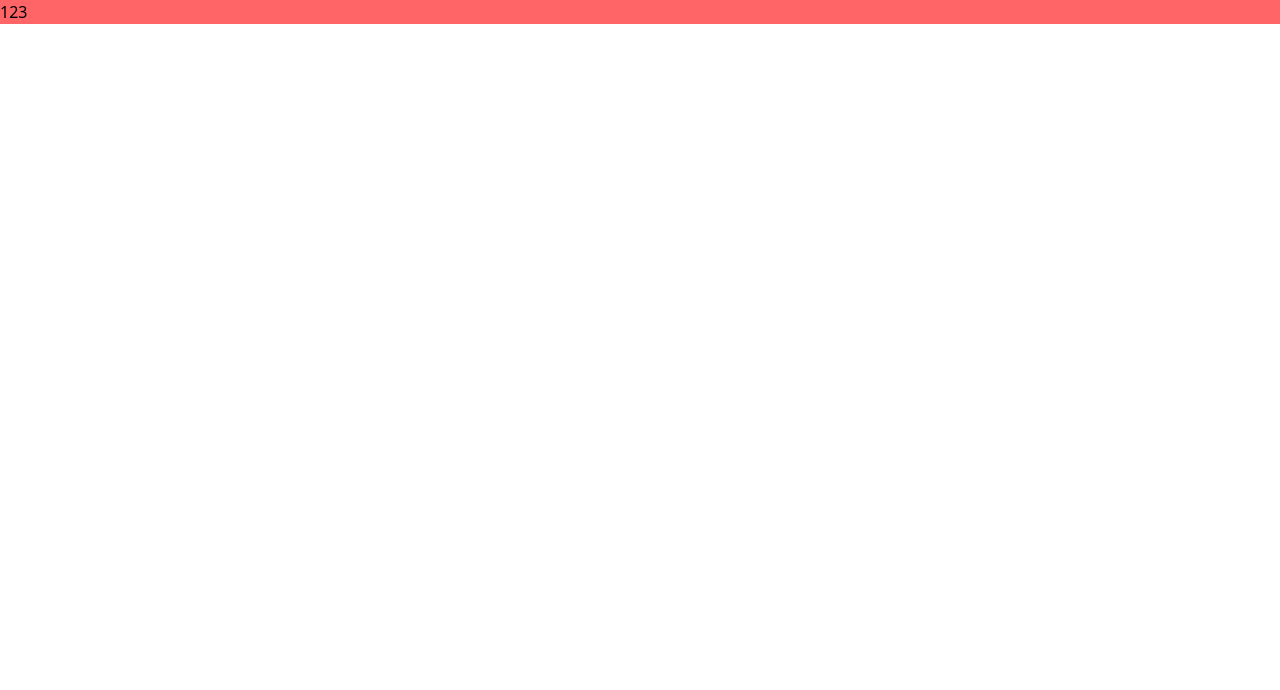
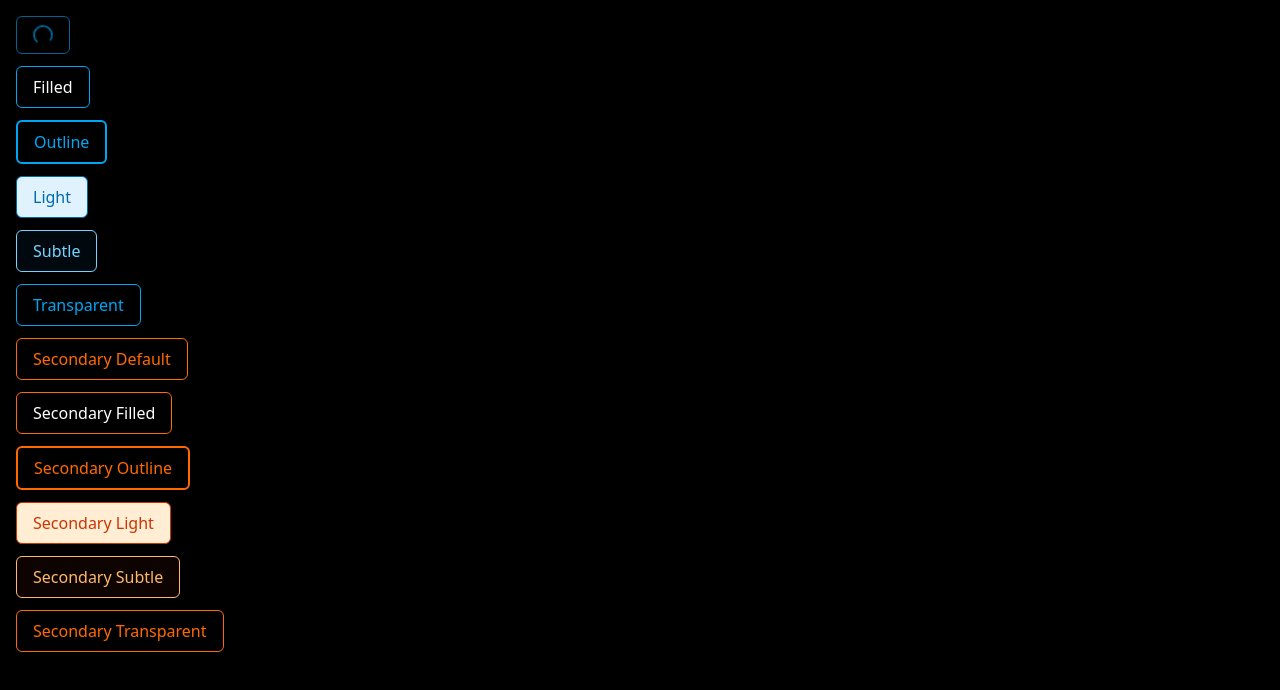
Before and after one commit to konyasharin/surveys-frontend, a React (Vite) app: page / in a window 1280 px wide. Shown: the top 690 px of the page. Built offline with nearby package versions, Linux system fonts and the light colour scheme.

Commit message:
task/1 🧊 feat: add button component

```diff
--- a/package.json
+++ b/package.json
@@ -21,6 +21,7 @@
   },
   "dependencies": {
     "@tailwindcss/vite": "^4.1.14",
+    "clsx": "^2.1.1",
     "react": "^18.3.1",
     "react-dom": "^18.3.1",
     "tailwindcss": "^4.1.14"
--- a/src/app/entry/app.tsx
+++ b/src/app/entry/app.tsx
@@ -1,7 +1,49 @@
 import { FC } from 'react';
 
+import { Button } from '@/shared/ui';
+
 const App: FC = () => {
-  return <div className={'bg-red-400'}>123</div>;
+  return (
+    <div className="h-screen bg-black flex flex-col items-start gap-3 p-4">
+      <Button size="md" variant="default" loading>
+        Default
+      </Button>
+      <Button size="md" variant="filled">
+        Filled
+      </Button>
+      <Button size="md" variant="outline">
+        Outline
+      </Button>
+      <Button size="md" variant="light">
+        Light
+      </Button>
+      <Button size="md" variant="subtle">
+        Subtle
+      </Button>
+      <Button size="md" variant="transparent">
+        Transparent
+      </Button>
+
+      <Button size="md" color="secondary" variant="default">
+        Secondary Default
+      </Button>
+      <Button size="md" color="secondary" variant="filled">
+        Secondary Filled
+      </Button>
+      <Button size="md" color="secondary" variant="outline">
+        Secondary Outline
+      </Button>
+      <Button size="md" color="secondary" variant="light">
+        Secondary Light
+      </Button>
+      <Button size="md" color="secondary" variant="subtle">
+        Secondary Subtle
+      </Button>
+      <Button size="md" color="secondary" variant="transparent">
+        Secondary Transparent
+      </Button>
+    </div>
+  );
 };
 
 export default App;
--- /dev/null
+++ b/src/shared/ui/Button.tsx
@@ -0,0 +1,91 @@
+import { ComponentProps, FC, ReactNode } from 'react';
+import clsx from 'clsx';
+
+interface ButtonProps extends ComponentProps<'button'> {
+  size?: 'xs' | 'md' | 'lg' | 'xl';
+  color?: 'default' | 'secondary';
+  variant?:
+    | 'default'
+    | 'filled'
+    | 'outline'
+    | 'light'
+    | 'subtle'
+    | 'transparent';
+  leftSection?: ReactNode;
+  rightSection?: ReactNode;
+  loading?: boolean;
+}
+
+export const Button: FC<ButtonProps> = ({
+  children,
+  size = 'xs',
+  color = 'default',
+  variant = 'default',
+  leftSection,
+  rightSection,
+  loading,
+  disabled,
+  ...props
+}) => {
+  const btnSize = {
+    xs: 'px-3 py-1 text-sm',
+    md: 'px-4 py-2 text-base',
+    lg: 'px-5.5 py-3 text-lg',
+    xl: 'px-6.5 py-4 text-xl',
+  };
+  const colorStyles = {
+    default: {
+      base: 'text-sky-500 border-sky-500',
+      bg: 'bg-black',
+      hover: 'hover:bg-sky-500/75',
+      light: 'bg-sky-100 text-sky-700 hover:bg-sky-200',
+      subtle: 'bg-sky-950/20 text-sky-300 hover:bg-sky-800/40',
+    },
+    secondary: {
+      base: 'text-orange-500 border-orange-500',
+      bg: 'bg-black',
+      hover: 'hover:bg-orange-500/75',
+      light: 'bg-orange-100 text-orange-700 hover:bg-orange-200',
+      subtle: 'bg-orange-950/20 text-orange-300 hover:bg-orange-800/40',
+    },
+  };
+  const btnVariant = {
+    default: `${colorStyles[color].base} ${colorStyles[color].bg} ${colorStyles[color].hover}`,
+    filled: `${colorStyles[color].base.replace('text-', 'text-white ')} ${colorStyles[color].base.replace('text-', 'bg-')} hover:opacity-80`,
+    outline: `border-2 ${colorStyles[color].base} bg-transparent hover:${colorStyles[color].base.split(' ')[0]}/20`,
+    light: `${colorStyles[color].light}`,
+    subtle: `${colorStyles[color].subtle}`,
+    transparent: `bg-transparent text-${color === 'default' ? 'sky' : 'orange'}-500 hover:bg-${color === 'default' ? 'sky' : 'orange'}-500/10`,
+  };
+
+  return (
+    <button
+      className={clsx(
+        'inline-flex items-center justify-center gap-2 rounded-md border transition',
+        btnSize[size],
+        btnVariant[variant],
+        (loading || disabled) && 'opacity-60 cursor-not-allowed',
+      )}
+      {...props}
+    >
+      {loading ? (
+        <span
+          className={clsx(
+            'w-5 h-5 border-2 border-t-transparent rounded-full animate-spin',
+            color === 'secondary' ? 'border-orange-500' : 'border-sky-500',
+          )}
+        />
+      ) : (
+        <>
+          {leftSection && (
+            <span className="flex items-center">{leftSection}</span>
+          )}
+          <span>{children}</span>
+          {rightSection && (
+            <span className="flex items-center">{rightSection}</span>
+          )}
+        </>
+      )}
+    </button>
+  );
+};
--- /dev/null
+++ b/src/shared/ui/index.ts
@@ -0,0 +1 @@
+export * from './Button';
```
Also changed, not shown: src/shared/index.ts (deleted), 2 other files (tests, documents, lock files or other folders).
